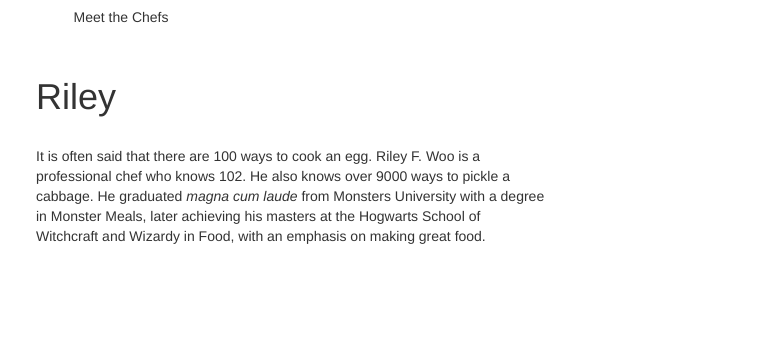
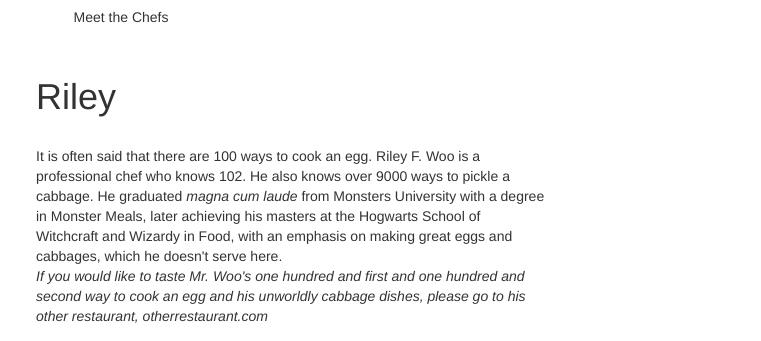
Before and after one commit to rileywoo/restaurant, a plain HTML site: page about.html in a window 1280 px wide. Shown: the part 459-800 px from the top of the page, 519-1280 px from the left. Drawn offline with nearby package versions, Linux system fonts and the light colour scheme.

Commit message:
more update to bio lol

```diff
--- a/about.html
+++ b/about.html
@@ -54,7 +54,7 @@
 		</p>
 		<div class="bio">
 			<h1 id="name">Riley</h1>
-			<p class="bio">It is often said that there are 100 ways to cook an egg. Riley F. Woo is a professional chef who knows 102. He also knows over 9000 ways to pickle a cabbage. He graduated <i>magna cum laude</i> from Monsters University with a degree in Monster Meals, later achieving his masters at the Hogwarts School of Witchcraft and Wizardy in Food, with an emphasis on making great food.</p>
+			<p class="bio">It is often said that there are 100 ways to cook an egg. Riley F. Woo is a professional chef who knows 102. He also knows over 9000 ways to pickle a cabbage. He graduated <i>magna cum laude</i> from Monsters University with a degree in Monster Meals, later achieving his masters at the Hogwarts School of Witchcraft and Wizardy in Food, with an emphasis on making great eggs and cabbages, which he doesn't serve here.<br><i>If you would like to taste Mr. Woo's one hundred and first and one hundred and second way to cook an egg and his unworldly cabbage dishes, please go to his other restaurant, otherrestaurant.com</p>
 		</div>
 		<div class="bar">
 		<br>
```
